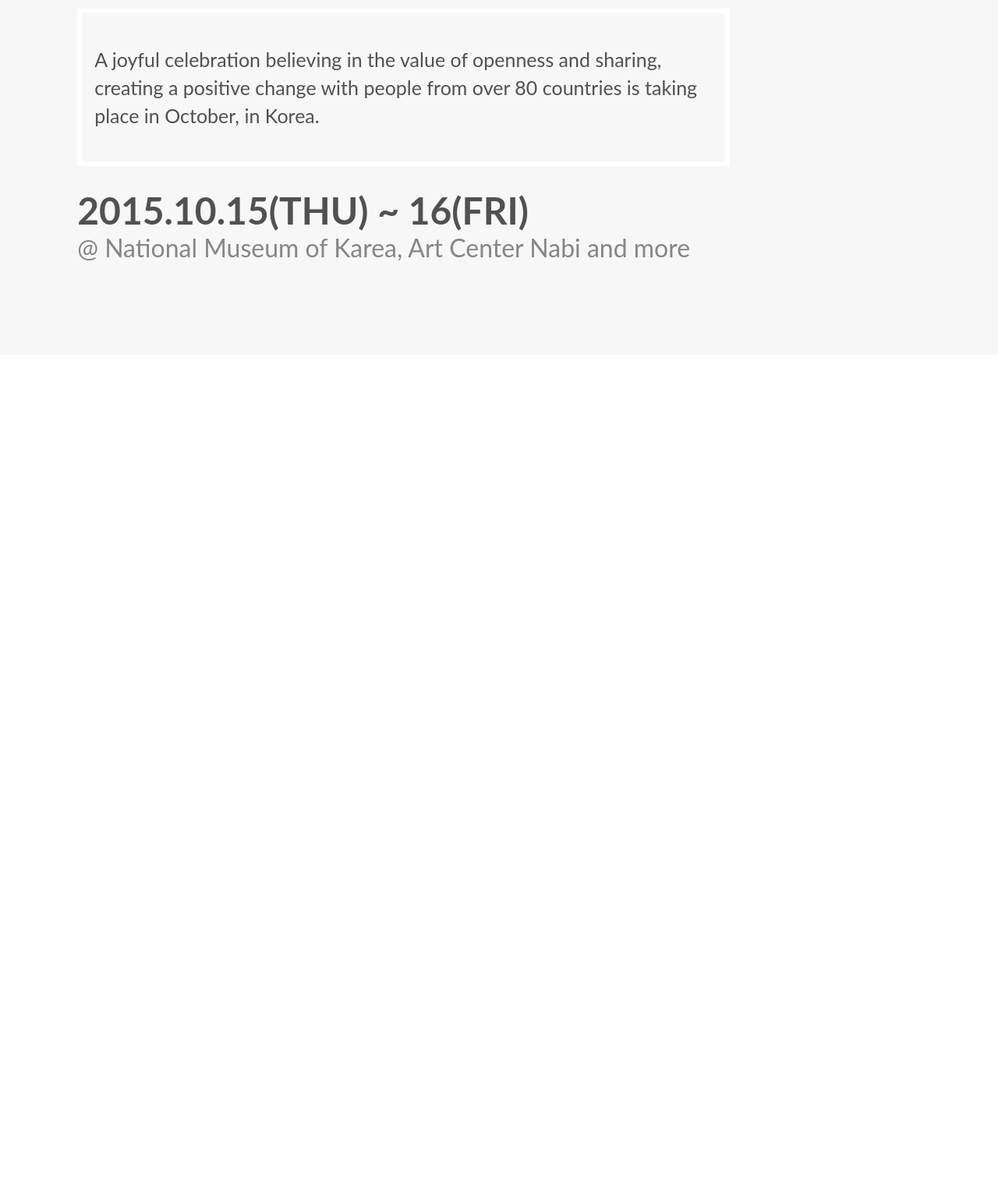
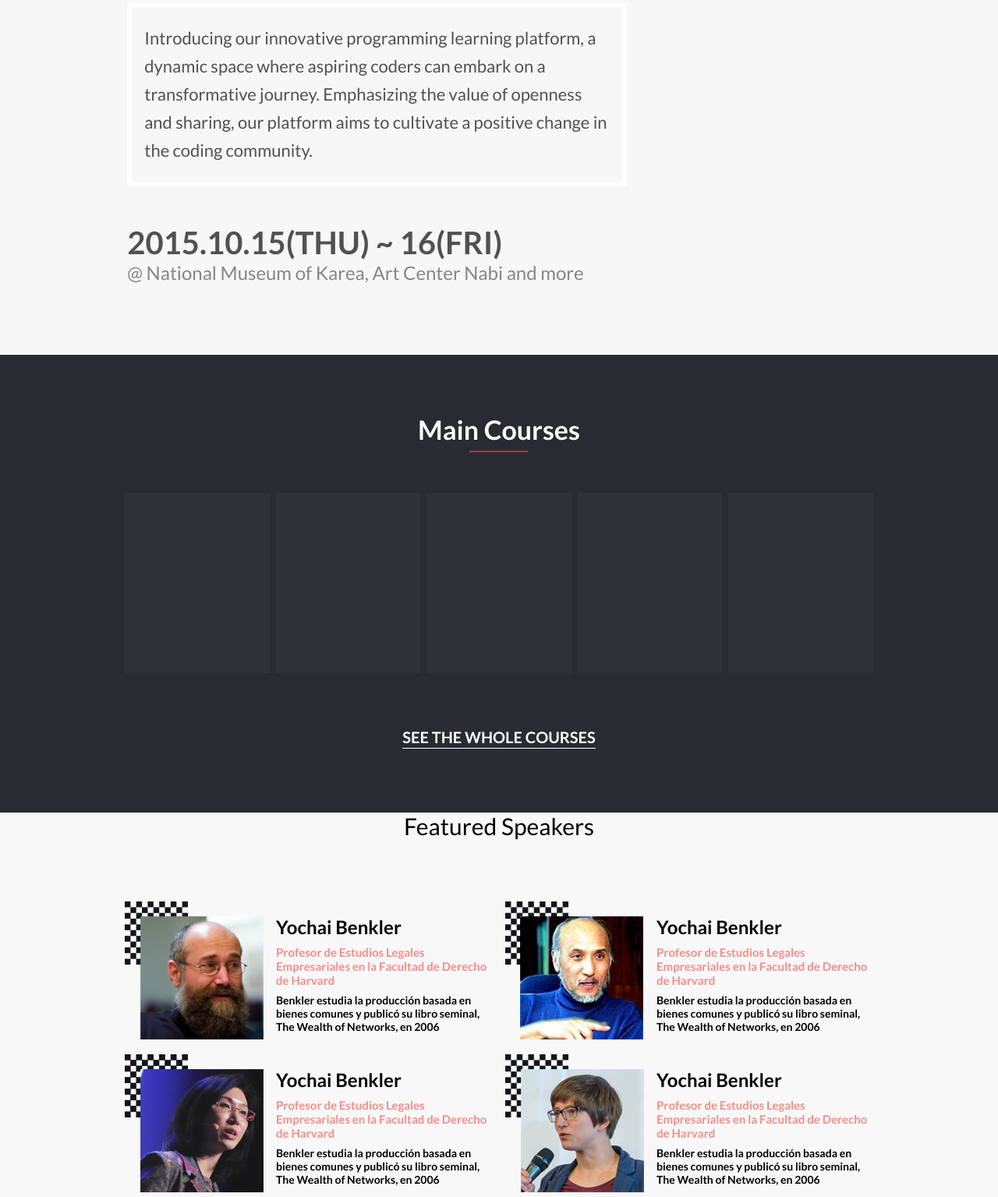
Before and after one commit to ammarAlaliS/Capstone-project_CohetePage.github.oi, a plain HTML site: page index.html in a window 1280 px wide. Shown: the part 507-2042 px from the top of the page at 78% size. Before the commit the page ends 962 px from the top, so only its background shows below. Drawn offline with Linux system fonts and the light colour scheme.

Commit message:
create the dynamic componet

```diff
--- a/index.html
+++ b/index.html
@@ -20,11 +20,11 @@
                 </div>
                 <ul class="links">
                     <li><a href="">About</a></li>
-                    <li><a href="">courses</a></li>
+                    <li><a href="#courses">courses</a></li>
                     <li><a href="">Sponsor</a></li>
                     <li><a href="">News</a></li>
                     <li><a href="">Contact</a></li>
-                    <li class="button"><a href="">CC Campaing</a></li>
+                    <li class="button"><a href="">Campaing</a></li>
                 </ul>
             </div>
         </nav>
@@ -32,10 +32,10 @@
             <div class="mainInfo">
                 <div class="title">
                     <h2>"Hello! Sharing world"</h2>
-                    <h1>CREATIVE <span class="titleSpam">COMMONS</span> GLOBAL SUMMIT <span class="titleSpam">2015</span></h1>
+                    <h1>PROGRAMMING COURSES. <br> LEARN TO CODE.</h1>
                 </div>
                 <div class="paragraph">
-                    <p>A joyful celebration believing in the value of openness and sharing, creating a positive change with people from over 80 countries is taking place in October, in Korea.</p>
+                    <p> <span class="titleSpam">Introducing</span> our innovative programming learning platform, a dynamic space where aspiring coders can embark on a transformative journey. Emphasizing the value of openness and sharing, our platform aims to cultivate a positive change in the coding community.</p>
                 </div>
                 <div class="timeZone">
                     <p class="time">2015.10.15(THU) ~ 16(FRI)</p>
@@ -44,6 +44,38 @@
             </div>
         </main>
     </header>
+
+    <section class="mainProgram" id="courses">
+        <div class="mainProgramBox">
+            <div class="mainProgramTitle">
+                <h2>Main Courses</h2>
+                <div class="line"></div>
+            </div>
+            <div class="Courses">
+                <div class="boxCourses"></div>
+                <div class="boxCourses"></div>
+                <div class="boxCourses"></div>
+                <div class="boxCourses"></div>
+                <div class="boxCourses"></div>
+            </div>
+            <div class="SeeCourses">
+                <h3>SEE THE WHOLE COURSES</h3>
+            </div>
+        </div>
+    </section>
+
+    <section class="FeatureSpeacker">
+        <div class="FeatureSpeakerTitle">
+            <h2>Featured Speakers</h2>
+        </div>
+        <div class="FeatureSpeackerBox"></div>
+    </section>
+
+    <section class="partners">
+
+
+    </section>
+
+    <script src="./src/js/Feature.js"></script>
 </body>
-
 </html>
--- /dev/null
+++ b/src/js/Feature.js
@@ -0,0 +1,67 @@
+const FeatureSpeackerBox = document.querySelector('.FeatureSpeackerBox');
+
+const data = [
+  {
+    img: './src/img/speaker_01 1.png',
+    title: 'Yochai Benkler',
+    subTitile: 'Profesor de Estudios Legales Empresariales en la Facultad de Derecho de Harvard',
+    info: 'Benkler estudia la producción basada en bienes comunes y publicó su libro seminal, The Wealth of Networks, en 2006',
+  },
+  {
+    img: './src/img/speacker_3.png',
+    title: 'Yochai Benkler',
+    subTitile: 'Profesor de Estudios Legales Empresariales en la Facultad de Derecho de Harvard',
+    info: 'Benkler estudia la producción basada en bienes comunes y publicó su libro seminal, The Wealth of Networks, en 2006',
+  },
+  {
+    img: './src/img/speake_2.png',
+    title: 'Yochai Benkler',
+    subTitile: 'Profesor de Estudios Legales Empresariales en la Facultad de Derecho de Harvard',
+    info: 'Benkler estudia la producción basada en bienes comunes y publicó su libro seminal, The Wealth of Networks, en 2006',
+  },
+  {
+    img: './src/img/speaker_4.png',
+    title: 'Yochai Benkler',
+    subTitile: 'Profesor de Estudios Legales Empresariales en la Facultad de Derecho de Harvard',
+    info: 'Benkler estudia la producción basada en bienes comunes y publicó su libro seminal, The Wealth of Networks, en 2006',
+  },
+  {
+    img: './src/img/speaker_5.png',
+    title: 'Yochai Benkler',
+    subTitile: 'Profesor de Estudios Legales Empresariales en la Facultad de Derecho de Harvard',
+    info: 'Benkler estudia la producción basada en bienes comunes y publicó su libro seminal, The Wealth of Networks, en 2006',
+  },
+  {
+    img: './src/img/speaker_6.png',
+    title: 'Yochai Benkler',
+    subTitile: 'Profesor de Estudios Legales Empresariales en la Facultad de Derecho de Harvard',
+    info: 'Benkler estudia la producción basada en bienes comunes y publicó su libro seminal, The Wealth of Networks, en 2006',
+  },
+
+];
+
+function componentDynamic(data) {
+  return data.map((orador) => {
+    const {
+      img, title, subTitile, info,
+    } = orador;
+    return `
+      <div class="FeaturePeopleSpeacker">
+        <div class="FeatureImg">
+          <img src="${img}" alt="">
+        </div>
+        <div class="FeatureInfo">
+          <div class="FeatureTitle">
+            <h2>${title}</h2>
+            <p>${subTitile}</p>
+          </div>
+          <div class="FeatureP">
+            <p>${info}</p>
+          </div>
+        </div>
+      </div>
+    `;
+  }).join('');
+}
+
+FeatureSpeackerBox.innerHTML = componentDynamic(data);
--- a/src/style/style.css
+++ b/src/style/style.css
@@ -1,35 +1,39 @@
+@import url('https://fonts.googleapis.com/css2?family=Lato:wght@300;400;700&family=Poppins:wght@300&display=swap');
+
 @media only screen and (min-width: 375px) and (max-width: 767px) {
-    @import url('https://fonts.googleapis.com/css2?family=Lato:wght@300;400;700&family=Poppins:wght@300&display=swap');
-    body{
+  body {
     padding: 0;
     margin: 0;
     font-family: 'Lato', sans-serif;
   }
-    header{
+
+  header {
     width: 100%;
     height: 486px;
-        background-color: #F7F7F8;
+    background-color: #f7f7f8;
     margin-top: 75px;
     display: flex;
     flex-direction: column;
     justify-content: center;
   }
-    nav{
+
+  nav {
     width: 100%;
     height: 75px;
     position: fixed;
     top: 0;
     display: flex;
     justify-content: center;
-        background-color: #FFFFFF;
+    background-color: #fff;
   }
-    .navbarContainer{
+
+  .navbarContainer {
     width: 85%;
     display: flex;
     align-items: center;
+  }
 
-    }
-    .logo{
+  .logo {
     width: 100%;
     position: absolute;
     top: 0;
@@ -39,43 +43,50 @@
     align-items: center;
     justify-content: center;
   }
-    .logo a{
+
+  .logo a {
     font-size: 2.2rem;
     font-weight: bold;
     margin: 0;
     text-decoration: none;
     color: rgb(3, 3, 3);
   }
-    .links{
+
+  .links {
     display: none;
   }
-    .hamburgerButton img{
+
+  .hamburgerButton img {
     width: 1.5rem;
     height: 1.5rem;
     cursor: pointer;
   }
-    main{
+
+  main {
     width: 100%;
     display: flex;
     justify-content: center;
   }
-    .mainInfo{
+
+  .mainInfo {
     width: 85%;
     display: flex;
     flex-direction: column;
     gap: 1rem;
+  }
 
-    }
-    .title{
+  .title {
     height: 134px;
   }
-    .title h2{
+
+  .title h2 {
     margin: 0;
     font-weight: 400;
     font-size: 1.3rem;
-        color: #EC4327;
+    color: #ec4327;
   }
-    .title h1{
+
+  .title h1 {
     width: 100%;
     height: 100%;
     font-size: 1.9rem;
@@ -84,28 +95,33 @@
     font-weight: 800;
     color: #760502;
   }
-    .titleSpam{
-        color: #EC4327;
+
+  .titleSpam {
+    color: #ec4327;
   }
-    .paragraph{
+
+  .paragraph {
     width: 100%;
     height: auto;
-        border: 4px solid #FFFFFF;
+    border: 4px solid #fff;
     display: flex;
     align-items: center;
   }
-    .paragraph p{
+
+  .paragraph p {
     font-size: 12px;
     background-color: red;
   }
-    .timeZone{
+
+  .timeZone {
     width: 100%;
     height: auto;
     display: flex;
     flex-direction: column;
     justify-content: end;
   }
-    .time{
+
+  .time {
     height: auto;
     font-size: 1.5rem;
     font-weight: 700;
@@ -113,228 +129,425 @@
     padding: 0;
     color: #515151;
   }
-    .zone{
+
+  .zone {
     font-size: 0.8rem;
     height: auto;
     margin: 0;
     padding: 0;
     color: #868686;
   }
+}
 
-
-}
 @media only screen and (min-width: 768px) and (max-width: 1023px) {
-    body{
+  body {
     padding: 0;
     margin: 0;
     font-family: 'Lato', sans-serif;
   }
-    header{
+
+  header {
     width: 100%;
     height: 723px;
     margin-top: 75px;
-        background-color: #F7F7F8;
+    background-color: #f7f7f8;
+  }
 
-    }
-    nav{
+  nav {
     width: 100%;
     height: 75px;
     position: fixed;
     top: 0;
     display: flex;
     justify-content: center;
-        background-color: #FFFFFF;
+    background-color: #fff;
   }
-    .navbarContainer{
+
+  .navbarContainer {
     width: 90%;
     display: flex;
     align-items: center;
     justify-content: space-between;
+  }
 
-    }
-    nav a{
+  nav a {
     font-size: 2rem;
     font-weight: bold;
     margin: 0;
     text-decoration: none;
     color: rgb(14, 13, 13);
   }
-    .hamburgerButton{
+
+  .hamburgerButton {
     display: none;
   }
-    .links{
+
+  .links {
     display: flex;
     align-items: center;
     gap: 1rem;
     list-style: none;
   }
-    .links a{
+
+  .links a {
     text-decoration: none;
     font-size: 1rem;
     color: #868686;
+  }
 
-    }
-    .button a{
+  .button a {
     margin-left: 1rem;
     padding: 1rem;
     border-radius: 5px;
   }
 
   /* HOVERS */
-    nav a:hover{
-        color: #EC4327;
+  nav a:hover {
+    color: #ec4327;
   }
-    .links a:hover{
-        color: #F07F7E;
+
+  .links a:hover {
+    color: #f07f7e;
   }
-    .button a:hover{
-        border: 4px solid #EC4327;
-        color: #EC4327;
+
+  .button a:hover {
+    border: 4px solid #ec4327;
+    color: #ec4327;
   }
 }
-@media screen and (min-width: 1023px){
-  @import url('https://fonts.googleapis.com/css2?family=Lato:wght@300;400;700&family=Poppins:wght@300&display=swap');
-    body{
+
+@media screen and (min-width: 1023px) {
+  body {
     padding: 0;
     margin: 0;
     font-family: 'Lato', sans-serif;
   }
-    header{
+
+  header {
     width: 100%;
-        height: 887px;
+    min-height: 887px;
+    max-height: 950px;
     margin-top: 75px;
     display: flex;
     align-items: center;
     justify-content: center;
-        background-color: #F7F7F8;
+    background-color: #f7f7f8;
+  }
 
-    }
-    nav{
+  nav {
     width: 100%;
     height: 75px;
     position: fixed;
     top: 0;
+    z-index: 10;
     display: flex;
     justify-content: center;
-        background-color: #FFFFFF;
+    background-color: #fff;
   }
-    .navbarContainer{
-        width: 85%;
+
+  .navbarContainer {
+    width: 75%;
     display: flex;
     align-items: center;
     justify-content: space-between;
+  }
 
-    }
-    .logo a{
+  .logo a {
     font-size: 2.2rem;
     font-weight: bold;
     margin: 0;
     text-decoration: none;
-        color: rgb(3, 3, 3);
+    color: #302f2f;
   }
-    .hamburgerButton{
+
+  .hamburgerButton {
     display: none;
   }
-    .links{
+
+  .links {
     display: flex;
     align-items: center;
     gap: 3.2rem;
     list-style: none;
   }
-    .links a{
+
+  .links a {
     text-decoration: none;
     font-size: 1rem;
     color: #868686;
+  }
 
+  .button {
+    flex-wrap: nowrap;
   }
-    .button a{
+
+  .button a {
     margin-left: 1rem;
     padding: 0.8rem;
     border-radius: 5px;
+    color: #ec4327;
+    flex-wrap: nowrap;
   }
 
   /* ========================================== */
-    main{
-        width: 87%;
-        height: 650px;
+  main {
+    width: 77%;
+    height: auto;
   }
-    .mainInfo{
-        width: 793px;
+
+  .mainInfo {
+    width: 75%;
     height: 100%;
-        padding: 0rem 1rem;
+    padding: 0 1rem;
     display: flex;
     flex-direction: column;
     justify-content: space-between;
+    gap: 3rem;
+    margin-top: 2rem;
   }
-    .title{
+
+  .title {
     width: 100%;
     height: auto;
   }
-    .title h2{
+
+  .title h2 {
     margin: 0;
     font-weight: 400;
-        font-size: 2.5rem;
-        color: #EC4327;
+    font-size: 2rem;
+    color: #ec4327;
   }
-    .title h1{
+
+  .title h1 {
     width: 95%;
     height: 100%;
-        font-size: 4.5rem;
+    font-size: 3.9rem;
     margin: 0;
     padding: 0;
     font-weight: 800;
-        color: #760502;
+    -webkit-background-clip: text;
+    -webkit-text-fill-color: transparent;
+    background-image: url(../icon/titlebackground.jpeg);
   }
-    .titleSpam{
-        color: #EC4327;
-    }
-    .paragraph{
-        width: 100%;
+
+  .paragraph {
+    width: 85%;
     height: auto;
-        border: 6px solid #FFFFFF;
-        padding: 1rem;
+    border: 6px solid #fff;
     display: flex;
     align-items: center;
   }
-    .paragraph p{
-        font-size: 25px;
+
+  .paragraph p {
+    width: auto;
+    height: auto;
+    font-size: 22px;
     line-height: 36px;
     color: #515151;
-        background-color: #F7F7F8;
+    background-color: #f7f7f8;
+    padding: 0 1rem;
   }
-    .timeZone{
-        width: 100%;
-        height: 105px;
+
+  .timeZone {
+    min-width: 600px;
+    max-width: 800px;
+    height: auto;
     display: flex;
     flex-direction: column;
     justify-content: end;
   }
-    .time{
+
+  .time {
     height: auto;
-        font-size: 3rem;
+    font-size: 2.5rem;
     font-weight: 700;
     margin: 0;
     padding: 0;
     color: #515151;
   }
-    .zone{
-        font-size: 2rem;
+
+  .zone {
+    font-size: 1.5rem;
     height: auto;
     margin: 0;
     padding: 0;
     color: #868686;
   }
 
-    /* HOVERS */
-    nav a:hover{
-        color: #EC4327;
-    }
-    .links a:hover{
-        color: #F07F7E;
-    }
-    .button a:hover{
-        border: 4px solid #EC4327;
-        color: #EC4327;
+  /* mainProgram ============================= */
+
+  .mainProgram {
+    width: 100%;
+    height: 587px;
+    background-color: #282b32;
+    display: flex;
+    align-items: center;
+    justify-content: center;
   }
 
+  .mainProgramBox {
+    width: 75%;
+    height: auto;
+    display: flex;
+    flex-direction: column;
+    justify-content: center;
+    align-items: center;
+    gap: 3rem;
   }
+
+  .mainProgramTitle {
+    display: flex;
+    flex-direction: column;
+    align-items: center;
+    justify-content: center;
+    gap: 0.5rem;
+    width: auto;
+    height: 47px;
+  }
+
+  .mainProgramTitle h2 {
+    margin: 0;
+    font-size: 34px;
+    color: #fff;
+    line-height: 28px;
+  }
+
+  .line {
+    width: 75px;
+    height: 10px;
+    border-top: 2px solid #a04038;
+    margin-top: 0.3rem;
+  }
+
+  .Courses {
+    width: 100%;
+    height: 231px;
+    display: flex;
+    justify-content: center;
+    gap: 0.5rem;
+  }
+
+  .boxCourses {
+    width: 200px;
+    height: 231px;
+    background-color: #86868613;
+    cursor: pointer;
+  }
+
+  .SeeCourses {
+    width: auto;
+    height: 3rem;
+    border-bottom: 1px solid #fff;
+  }
+
+  .SeeCourses h3 {
+    font-size: 20px;
+    line-height: 28px;
+    color: #fff;
+    cursor: pointer;
+  }
+
+  /* Dynamic part / Featured Speakers */
+
+  .FeatureSpeacker {
+    width: 100%;
+    height: 800px;
+    display: flex;
+    flex-direction: column;
+    align-items: center;
+    justify-content: center;
+    gap: 2rem;
+    position: relative;
+    background-color: #f8f8f8;
+  }
+
+  .FeatureSpeakerTitle {
+    width: 75%;
+    text-align: center;
+    position: absolute;
+    top: 3px;
+  }
+
+  .FeatureSpeakerTitle h2 {
+    font-size: 30px;
+    line-height: 28px;
+    font-weight: 400;
+    color: #000;
+    margin: 0;
+  }
+
+  .FeatureSpeackerBox {
+    width: 75%;
+    height: auto;
+    display: grid;
+    align-content: center;
+    grid-template-columns: repeat(2, 1fr);
+    grid-template-rows: repeat(3, auto);
+    gap: 1rem;
+  }
+
+  .FeaturePeopleSpeacker {
+    width: 100%;
+    height: 100%;
+    display: flex;
+    gap: 1rem;
+  }
+
+  .FeatureImg {
+    width: auto;
+    height: 100%;
+  }
+
+  .FeatureImg img {
+    width: 178px;
+    height: 177px;
+  }
+
+  .FeatureInfo {
+    width: 100%;
+    height: 100%;
+    display: flex;
+    flex-direction: column;
+    padding-top: 1.2rem;
+  }
+
+  .FeatureTitle {
+    display: flex;
+    flex-direction: column;
+    gap: 0.5rem;
+  }
+
+  .FeatureTitle h2 {
+    font-size: 24px;
+    font-weight: 700;
+    line-height: 28.8px;
+    margin: 0;
+  }
+
+  .FeatureTitle p {
+    font-size: 15px;
+    font-weight: 700;
+    color: #f78c89;
+    margin: 0;
+  }
+
+  .FeatureP {
+    margin-top: 0.5rem;
+  }
+
+  .FeatureP p {
+    font-size: 14px;
+    font-weight: 700;
+    color: #000;
+    margin: 0;
+  }
+
+  /* HOVERS */
+  nav a:hover {
+    color: #ec4327;
+  }
+
+  .links a:hover {
+    color: #f07f7e;
+  }
+}
```
Also changed, not shown: src/icon/photo-1548504769-900b70ed122e.jpeg (added), src/icon/titlebackground.jpeg (added), src/img/speacker_3.png (added), src/img/speake_2.png (added), src/img/speaker_01 1.png (added), src/img/speaker_4.png (added), src/img/speaker_5.png (added), src/img/speaker_6.png (added). Lines whose indentation alone changed are shown as unchanged.
